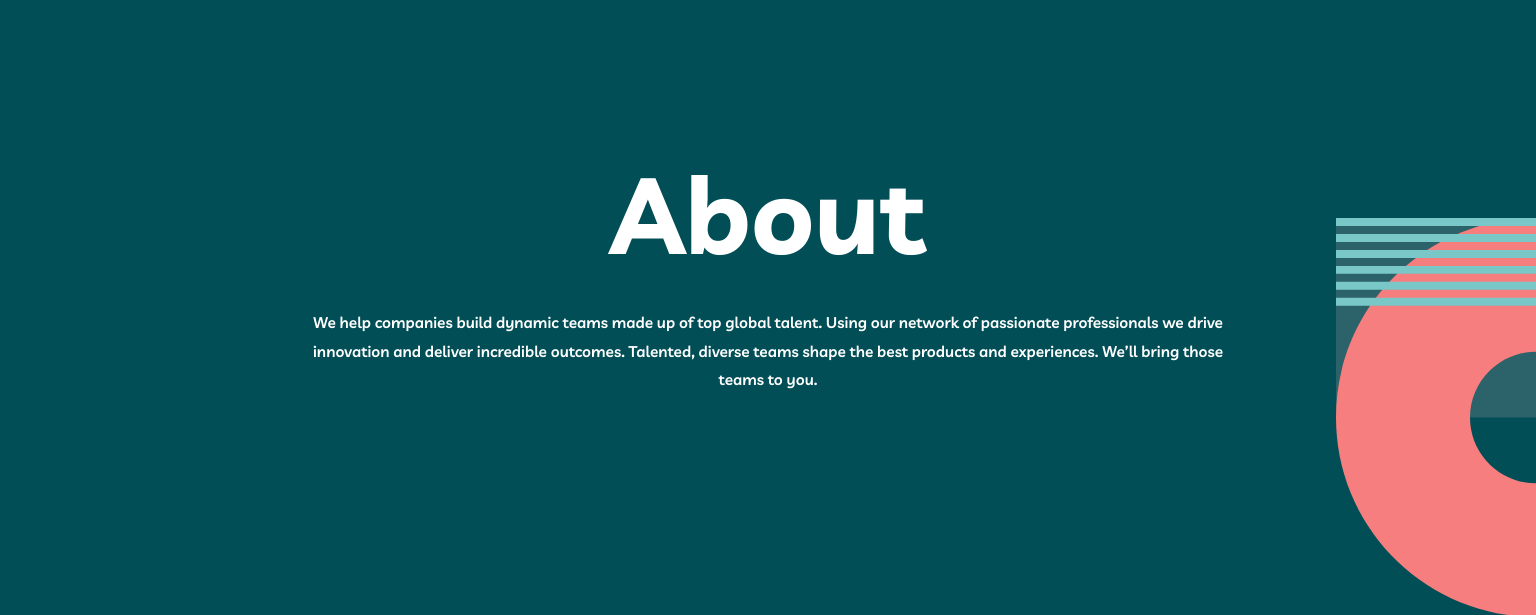
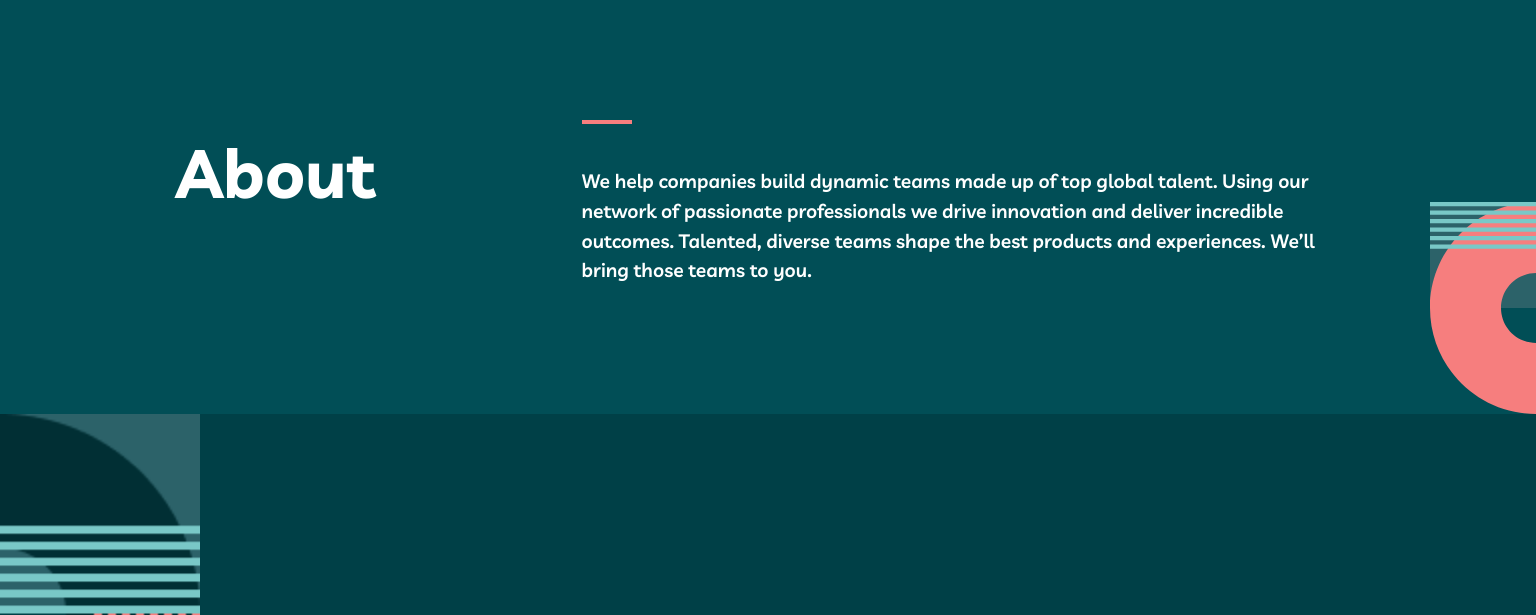
Before and after one commit to daniel-fomkin/kompiuterastu-repository, a plain HTML site: page PAGES/about.html in a window 1536 px wide. Shown: the part 137-752 px from the top of the page. Drawn offline with Linux system fonts and the light colour scheme; files whose address does not match are found by name.

Commit message:
Add desktop breakpoint for about header

```diff
--- a/CSS/about.css
+++ b/CSS/about.css
@@ -423,4 +423,55 @@ header section p {
 
 }
 
+/* Desktop Media Start */
+@media screen and (min-width: 1440px) {
+    /* Header Start */
+    header section {
+        flex-direction: row;
+        display: grid;
+        grid-template-columns: 24.3vw 50.6vw;
+        padding-top: 4.5vw;
+        gap: 2.1vw;
+        padding-bottom: 8.05vw;
+        background-size: 6.9vw;
+    }
+
+    header section p {
+        width: 50.6vw;
+        text-align: left;
+        line-height: 155.556%;
+        font-size: var(--font-body);
+        padding-bottom: 0.3vw;
+        background-repeat: no-repeat;
+        background-position: 50vw left;
+        display: flex;
+        flex-direction: column;
+        padding-top: 1.8vw;
+        box-sizing: border-box;
+        position: relative;
+    }
+
+    header section p::before{
+        content: "";
+        width: 46px;
+        border: solid 2px var(--accent-coral);
+        display: flex;
+        position: absolute;
+        top: -13%;
+    }
+
+    header section h1 {
+        text-align: left;
+        line-height: 100%;
+        width: 24.3vw;
+        font-size: 4.4vw;
+        display: flex;
+        align-self: flex-start;
+
+    }
+    /* Header End */
+
+}
+
+
 /* Tablet Media End */
```
